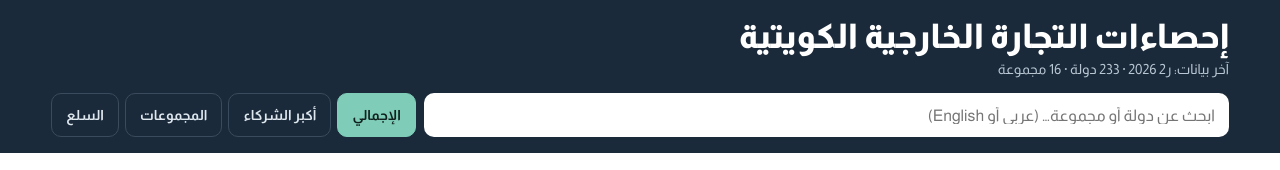
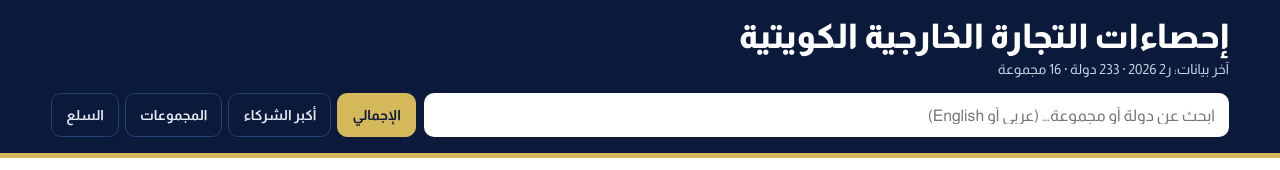
Before and after one commit to fawazalsammak/kuwait-africa-food-security, a plain HTML site: page kuwait-trade-stats/index.html in a window 1280 px wide. Shown: the top 170 px of the page. Drawn offline with Linux system fonts and the light colour scheme.

Commit message:
Trade app: blue and gold palette and icon
Co-Authored-By: Claude Opus 5.5 <noreply@anthropic.com>
Claude-Session: https://claude.ai/code/session_01FbwtypeN9mt5apKJ5SLWv9

```diff
--- a/kuwait-trade-stats/index.html
+++ b/kuwait-trade-stats/index.html
@@ -3,7 +3,7 @@
 <head>
 <meta charset="utf-8">
 <meta name="viewport" content="width=device-width,initial-scale=1">
-<meta name="theme-color" content="#1b2a3a">
+<meta name="theme-color" content="#0B193A">
 <meta name="apple-mobile-web-app-capable" content="yes">
 <meta name="apple-mobile-web-app-title" content="تجارة الكويت">
 <link rel="apple-touch-icon" href="apple-touch-icon.png">
@@ -19,19 +19,19 @@
    COLOUR white ground, near-black navy ink, mint and sage teal working colours, greys for context
    TYPE Almarai 800 for figures and titles, Almarai 400 for text
    LAYOUT search bar on top; partner title + four figures; chart full width; tables; ITC card; on phones everything stacks */
-:root{color-scheme:light dark;--bg:light-dark(#ffffff,#0f1620);--ink:light-dark(#131c27,#e8edf2);--mut:light-dark(#5f6874,#9aa6b2);--line:light-dark(#e2e6ea,#253141);--panel:light-dark(#f4f7f8,#16212d);--mint:#7fcdb9;--sage:#3d7d70;--navy:light-dark(#1b2a3a,#c9d6e2);--grey:light-dark(#9aa1a9,#6d7883);--neg:light-dark(#b23a3a,#ef8d8d);--pos:light-dark(#2f7a52,#7fd3a5)}
+:root{color-scheme:light dark;--bg:light-dark(#ffffff,#0f1620);--ink:light-dark(#131c27,#e8edf2);--mut:light-dark(#5f6874,#9aa6b2);--line:light-dark(#e2e6ea,#253141);--panel:light-dark(#ECEFF5,#16212d);--mint:#D4B85A;--sage:#B39020;--navy:light-dark(#0B193A,#9fb3d9);--grey:light-dark(#9aa1a9,#6d7883);--neg:light-dark(#b23a3a,#ef8d8d);--pos:light-dark(#2f7a52,#7fd3a5)}
 :root[data-theme=light]{color-scheme:light}:root[data-theme=dark]{color-scheme:dark}
 *{box-sizing:border-box;min-width:0}
 html,body{margin:0}
 body{background:var(--bg);color:var(--ink);font:16px/1.55 Almarai,Tahoma,sans-serif;overflow-x:clip}
-.top{background:#1b2a3a;color:#fff;padding:18px max(4vw,16px) 16px}
+.top{background:#0B193A;border-bottom:5px solid #D4B85A;color:#fff;padding:18px max(4vw,16px) 16px}
 .top h1{margin:0;font-size:clamp(24px,4vw,34px);font-weight:800;line-height:1.1}
-.top p{margin:4px 0 12px;color:#b9c7d3;font-size:14px}
+.top p{margin:4px 0 12px;color:#c9d2e3;font-size:14px}
 .bar{display:flex;gap:8px;flex-wrap:wrap}
 .bar input{flex:1 1 220px;font:16px Almarai,sans-serif;padding:11px 14px;border-radius:10px;border:0;min-height:44px}
 .tabs{display:flex;gap:6px;flex-wrap:wrap}
-.tabs button{font:700 14px Almarai,sans-serif;min-height:44px;padding:0 14px;border-radius:10px;border:1px solid #3a4b5e;background:transparent;color:#dfe8ef;cursor:pointer}
-.tabs button[aria-pressed=true]{background:var(--mint);color:#10201c;border-color:var(--mint)}
+.tabs button{font:700 14px Almarai,sans-serif;min-height:44px;padding:0 14px;border-radius:10px;border:1px solid #244176;background:transparent;color:#e6ebf3;cursor:pointer}
+.tabs button[aria-pressed=true]{background:var(--mint);color:#0B193A;border-color:var(--mint)}
 button:focus-visible,input:focus-visible,select:focus-visible{outline:3px solid var(--mint);outline-offset:2px}
 #sugg{background:var(--bg);color:var(--ink);border-radius:10px;margin-top:6px;max-height:280px;overflow:auto;display:none;box-shadow:0 6px 18px #0003}
 #sugg button{display:flex;justify-content:space-between;width:100%;text-align:start;padding:10px 14px;border:0;border-bottom:1px solid var(--line);background:none;color:inherit;font:15px Almarai,sans-serif;cursor:pointer;min-height:44px}
```
Also changed, not shown: kuwait-trade-stats/apple-touch-icon.png, kuwait-trade-stats/favicon.png, kuwait-trade-stats/icon-192.png, kuwait-trade-stats/icon-512.png, kuwait-trade-stats/manifest.webmanifest.
